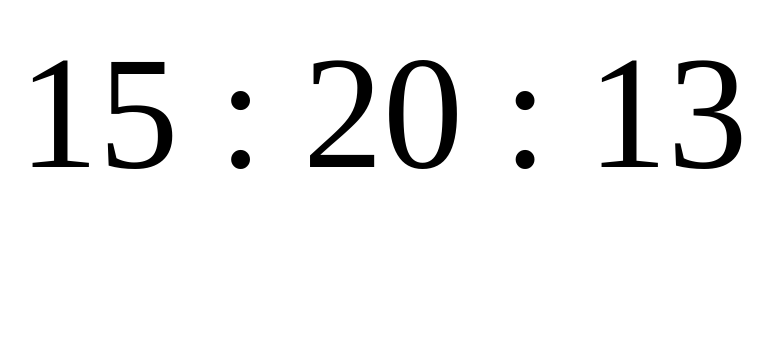
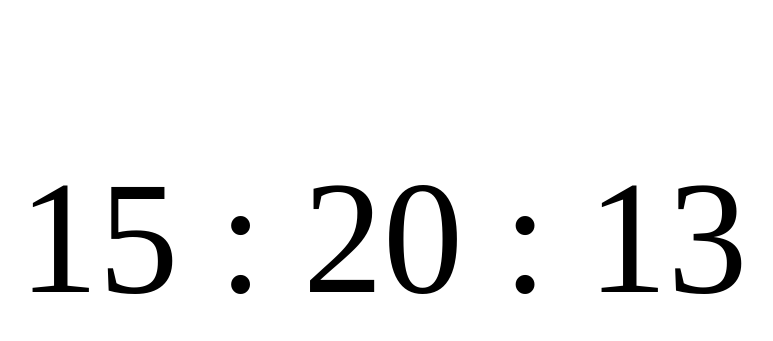
Before and after one commit to rrich-kray/simple-clock, a plain HTML site: page index.html in a window 1280 px wide. Shown: the part 137-478 px from the top of the page, without its empty margins (257-1030 px from the left). Drawn offline with Linux system fonts and the light colour scheme.

```diff
--- a/assets/css/styles.css
+++ b/assets/css/styles.css
@@ -6,6 +6,8 @@
 
 body {
     font-size: 10rem;
+    height: 100vh;
+    width: 100vw;
 }
 
 .main_container {
@@ -13,7 +15,8 @@
     flex-direction: column;
     justify-content: center;
     align-items: center;
-    height: 500px;
+    height: 750px;
+    width: 100%
 }
 
 .clock {
```
